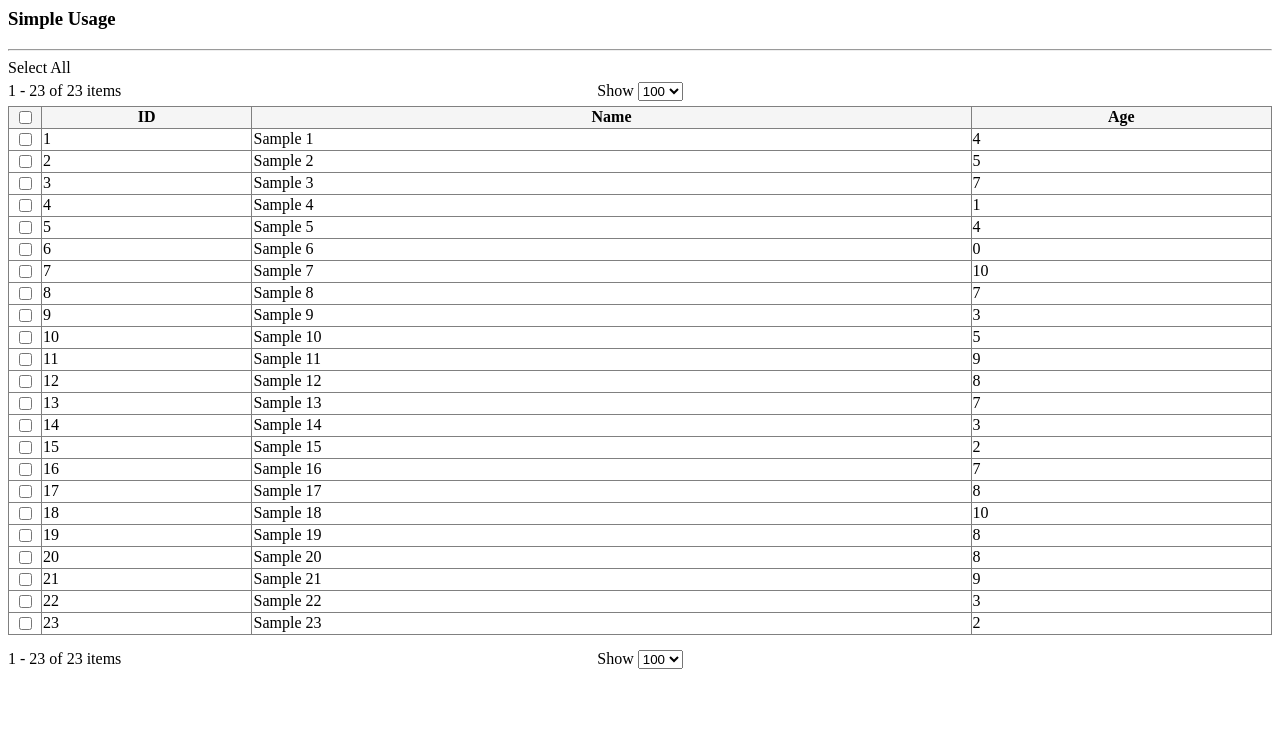
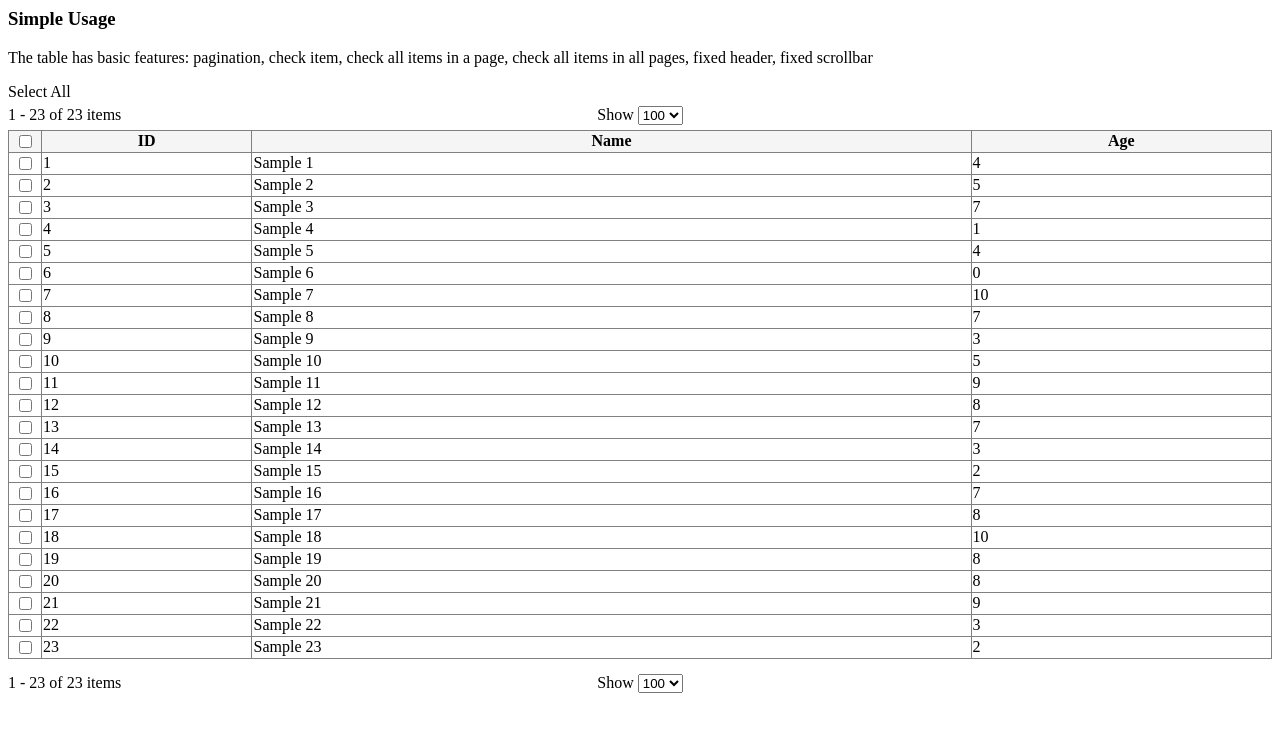
Before and after one commit to huymach91/hm-ngx-simple-table, an Angular app: page / in a window 1280 px wide. Shown: the top 732 px of the page. Built offline with nearby package versions, Linux system fonts and the light colour scheme.

Commit message:
1 file modified

```diff
--- a/src/app/app.component.html
+++ b/src/app/app.component.html
@@ -1,5 +1,8 @@
 <h3>Simple Usage</h3>
-<hr />
+<p>
+  The table has basic features: pagination, check item, check all items in a
+  page, check all items in all pages, fixed header, fixed scrollbar
+</p>
 <ngx-simple-table
   [config]="simpleTableConfig"
   [data]="data"
```
